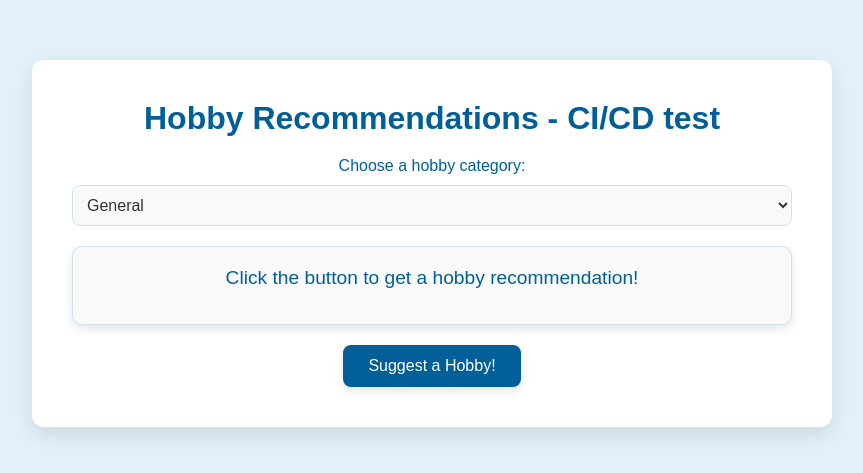
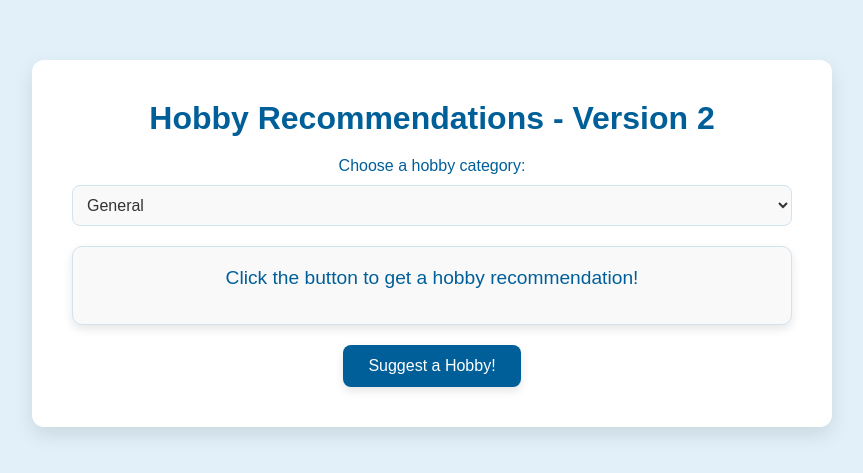
Before and after one commit to juanmoliva/ci-cd-test, a plain HTML site: page index.html in a window 1280 px wide. Shown: the part 157-630 px from the top of the page, without its empty margins (208-1071 px from the left). Drawn offline with Linux system fonts and the light colour scheme.

Commit message:
Update index.html

```diff
--- a/index.html
+++ b/index.html
@@ -4,13 +4,13 @@
 <head>
   <meta charset="UTF-8">
   <meta name="viewport" content="width=device-width, initial-scale=1.0">
-  <title>Hobby Recommendations - CI/CD test</title>
+  <title>Hobby Recommendations</title>
   <link rel="stylesheet" href="styles.css">
 </head>
 
 <body>
   <div class="container">
-    <h1>Hobby Recommendations - CI/CD test </h1>
+    <h1>Hobby Recommendations - Version 2 </h1>
 
     <label for="category-select">Choose a hobby category:</label>
     <select id="category-select" class="dropdown">
```
